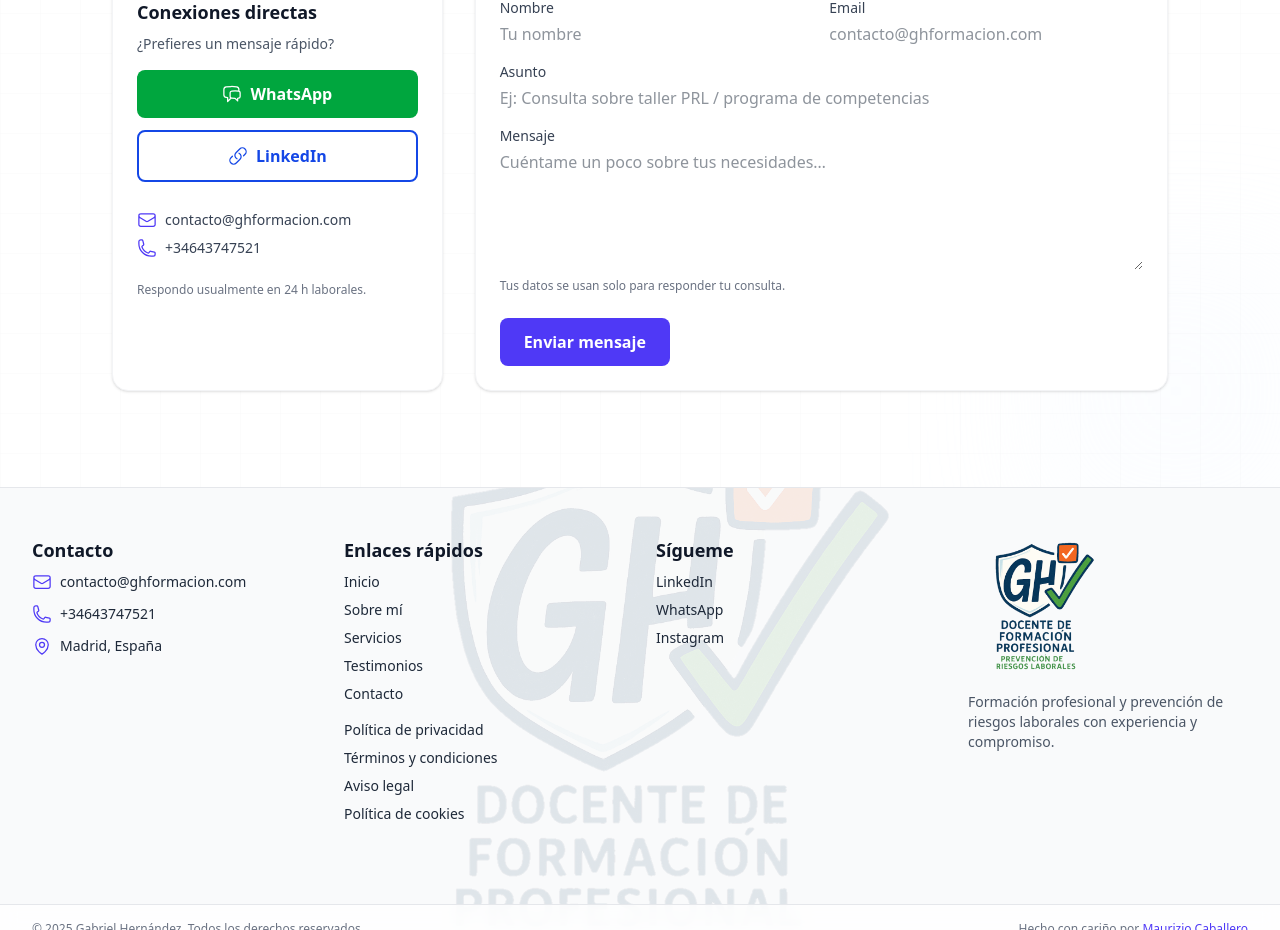
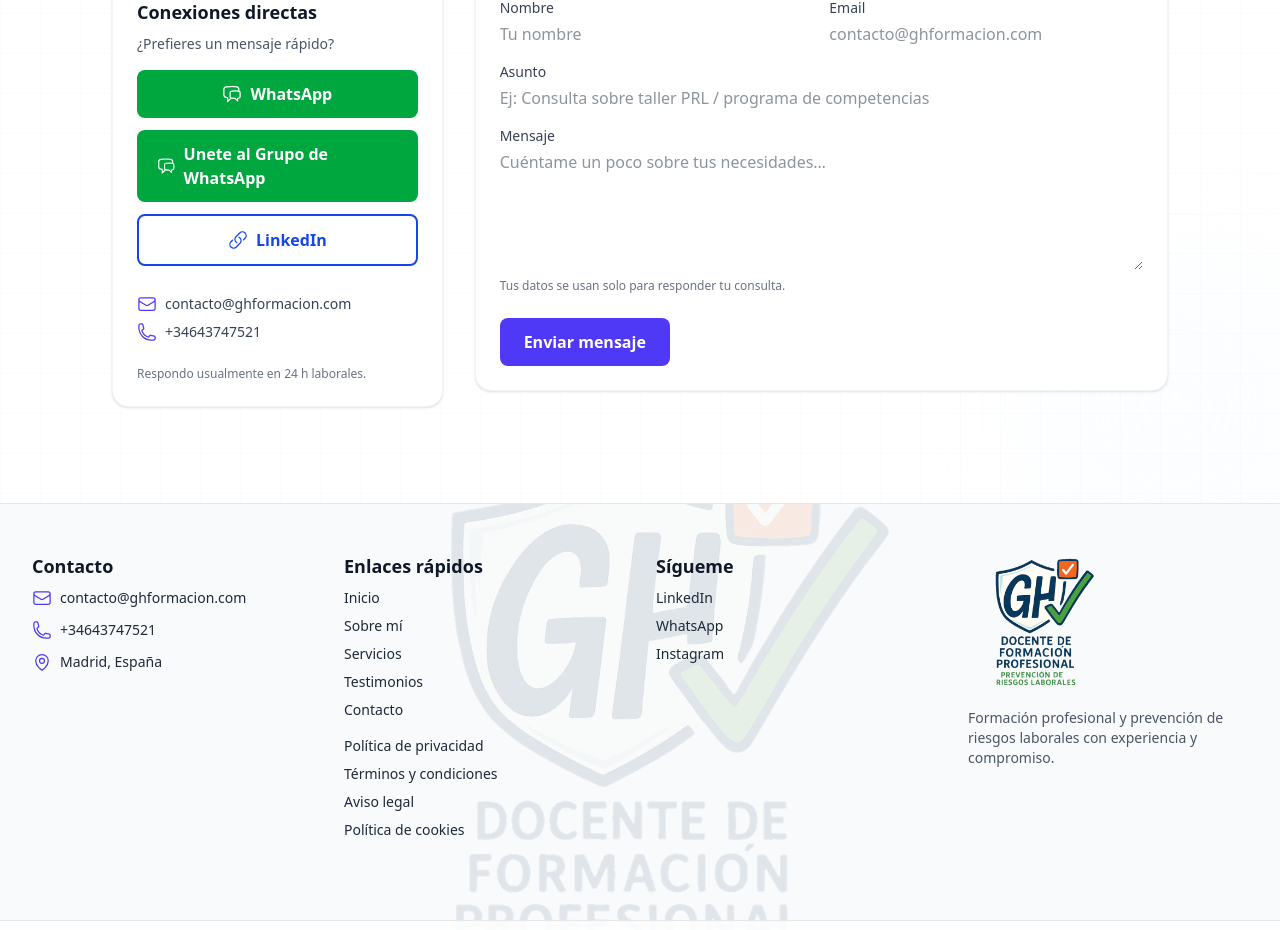
Before and after one commit to Mauriizio/cvgabriel, a Next.js app: page / in a window 1280 px wide. Shown: the part 7799-8729 px from the top of the page. Built offline with nearby package versions, Linux system fonts and the light colour scheme.

Commit message:
Agregue boton de Grupo de Whatsapp

```diff
--- a/src/app/components/Contacto.tsx
+++ b/src/app/components/Contacto.tsx
@@ -14,7 +14,8 @@
   const ACCESS_KEY = "ad2da3dd-1b71-4b09-aa26-0f08cd18eb66";
 
   // Enlaces directos
-  const WHATSAPP_NUMBER = "34643747521"; // sin + ni espacios
+  const WHATSAPP_NUMBER = "34643747521";
+  const WHATSAPP_GROUP = "https://chat.whatsapp.com/BH9kHXmnpDw6tmAOhY5AP5"
   const LINKEDIN_URL = "https://www.linkedin.com/in/gabriel-hern%C3%A1ndez-zambrano?utm_source=share&utm_campaign=share_via&utm_content=profile&utm_medium=android_app ";
 
   const [status, setStatus] = useState<"idle" | "loading" | "success" | "error">("idle");
@@ -136,6 +137,15 @@
               >
                 <ChatBubbleLeftRightIcon className="w-5 h-5" aria-hidden />
                 WhatsApp
+              </a>
+              <a
+                href={WHATSAPP_GROUP}
+                target="_blank"
+                rel="noopener noreferrer"
+                className="inline-flex items-center justify-center gap-2 bg-green-600 hover:bg-green-700 text-white px-5 py-3 rounded-lg font-semibold transition-transform hover:-translate-y-0.5"
+              >
+                <ChatBubbleLeftRightIcon className="w-5 h-5" aria-hidden />
+               Unete al Grupo de WhatsApp
               </a>
               <a
                 href={LINKEDIN_URL}
```
